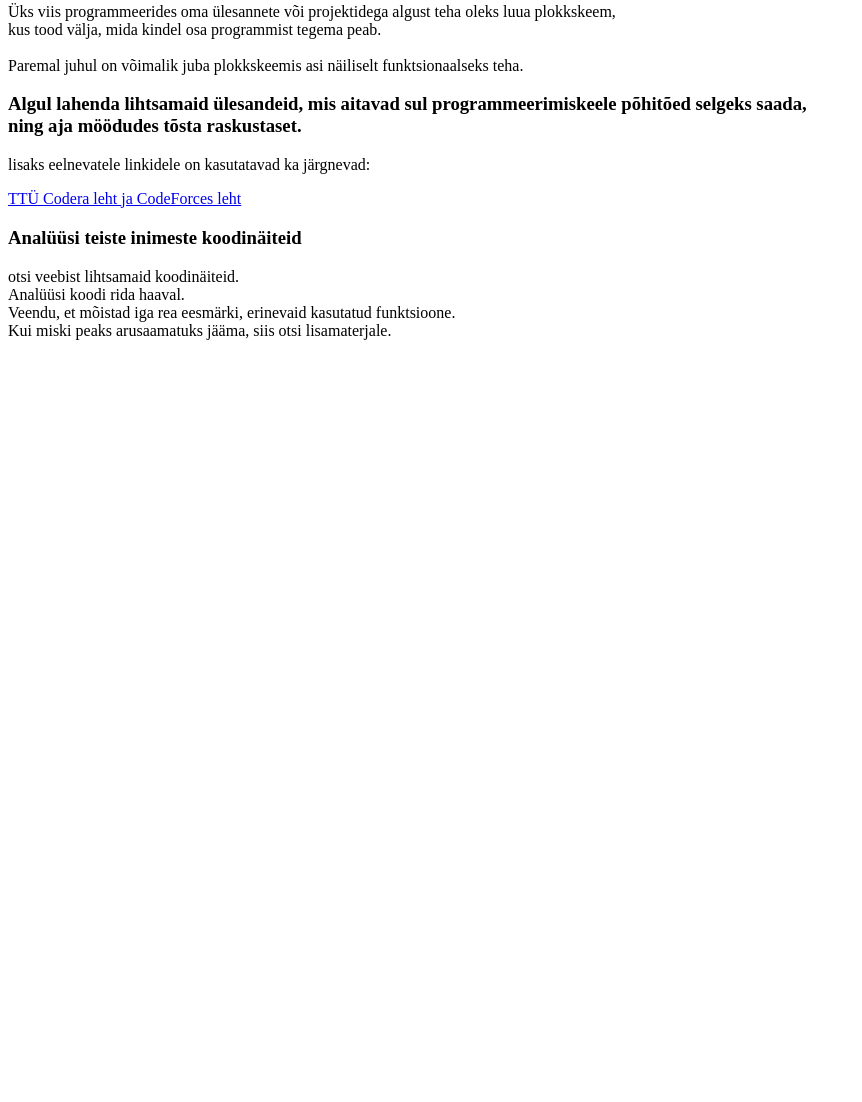
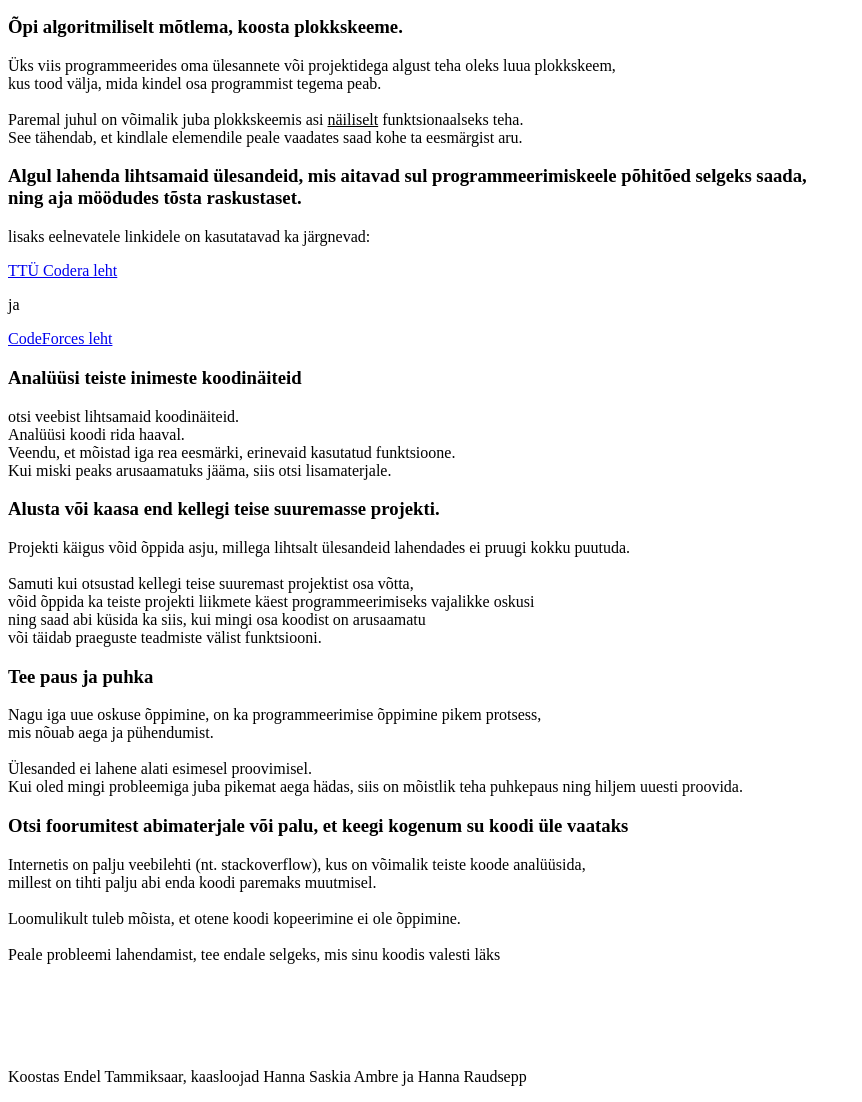
Before and after one commit to homeworktests27/homeworktests27.github.io, a plain HTML site: page index.html in a window 1280 px wide. Shown: the part 701-1803 px from the top of the page, without its empty margins (0-862 px from the left). Before the commit the page ends 1057 px from the top, so only its background shows below. Drawn offline with Linux system fonts and the light colour scheme.

Commit message:
Update index.html

```diff
--- a/index.html
+++ b/index.html
@@ -23,8 +23,11 @@
     <br>
     <br> Soovitatavad kursused:</p>
   <a href="https://courses.cs.ut.ee/2018/progmaa/fall"> TÜ kursused; </a>
+  <br>
     <a href="https://www.codecademy.com/"> CodeAcademy kursused; </a>
+  <br>
   <a href="https://www.freecodecamp.org/"> FreeCodeCamp kursused; </a>
+  <br>
   <a href="https://www.sololearn.com/"> SoloLearn </a>
   <h3> Tee endale selgeks, mis on muutuja, tsükkel, järjend, ennik, sõne. </h3>
   <p> Programmeerimise õppimist alustades tuleks endale paar elementaarset terminit selgeks teha.
@@ -33,19 +36,44 @@
   <p> Üks viis programmeerides oma ülesannete või projektidega algust teha oleks luua plokkskeem,
     <br> kus tood välja, mida kindel osa programmist tegema peab.
     <br>
-    <br> Paremal juhul on võimalik juba plokkskeemis asi näiliselt funktsionaalseks teha. </p>
+    <br> Paremal juhul on võimalik juba plokkskeemis asi <ins>näiliselt</ins> funktsionaalseks teha.
+  <br> See tähendab, et kindlale elemendile peale vaadates saad kohe ta eesmärgist aru. </p>
   <h3>Algul lahenda lihtsamaid ülesandeid, mis aitavad sul programmeerimiskeele põhitõed selgeks saada,
     <br> ning aja möödudes tõsta raskustaset.</h3>
   <p> lisaks eelnevatele linkidele on kasutatavad ka järgnevad: </p>
   <a href="https://codera.cs.ttu.ee/"> TTÜ Codera leht </a>
-  <a href="https://codeforces.com/"> ja CodeForces leht </a>
+  <p> ja </p>
+  <a href="https://codeforces.com/"> CodeForces leht </a>
   <h3> Analüüsi teiste inimeste koodinäiteid </h3>
   <p> otsi veebist lihtsamaid koodinäiteid.
     <br> Analüüsi koodi rida haaval.
     <br> Veendu, et mõistad iga rea eesmärki, erinevaid kasutatud funktsioone.
     <br> Kui miski peaks arusaamatuks jääma, siis otsi lisamaterjale.</p>
-
-
+  <h3> Alusta või kaasa end kellegi teise suuremasse projekti. </h3>
+  <p> Projekti käigus võid õppida asju, millega lihtsalt ülesandeid lahendades ei pruugi kokku puutuda.
+    <br>
+    <br> Samuti kui otsustad kellegi teise suuremast projektist osa võtta,
+    <br> võid õppida ka teiste projekti liikmete käest programmeerimiseks vajalikke oskusi
+    <br> ning saad abi küsida ka siis, kui mingi osa koodist on arusaamatu
+    <br> või täidab praeguste teadmiste välist funktsiooni. </p>
+  <h3> Tee paus ja puhka </h3>
+  <p> Nagu iga uue oskuse õppimine, on ka programmeerimise õppimine pikem protsess,
+    <br> mis nõuab aega ja pühendumist.
+    <br>
+    <br> Ülesanded ei lahene alati esimesel proovimisel.
+    <br> Kui oled mingi probleemiga juba pikemat aega hädas, siis on mõistlik teha puhkepaus ning hiljem uuesti proovida. </p>
+  <h3>Otsi foorumitest abimaterjale või palu, et keegi kogenum su koodi üle vaataks </h3>
+  <p> Internetis on palju veebilehti (nt. stackoverflow), kus on võimalik teiste koode analüüsida,
+    <br> millest on tihti palju abi enda koodi paremaks muutmisel.
+    <br>
+    <br>Loomulikult tuleb mõista, et otene koodi kopeerimine ei ole õppimine.
+    <br>
+    <br> Peale probleemi lahendamist, tee endale selgeks, mis sinu koodis valesti läks </p>
+  <br>
+  <br>
+  <br>
+  <br>
+  <p> Koostas Endel Tammiksaar, kaasloojad Hanna Saskia Ambre ja Hanna Raudsepp </p>
 
 
 </body>
```
